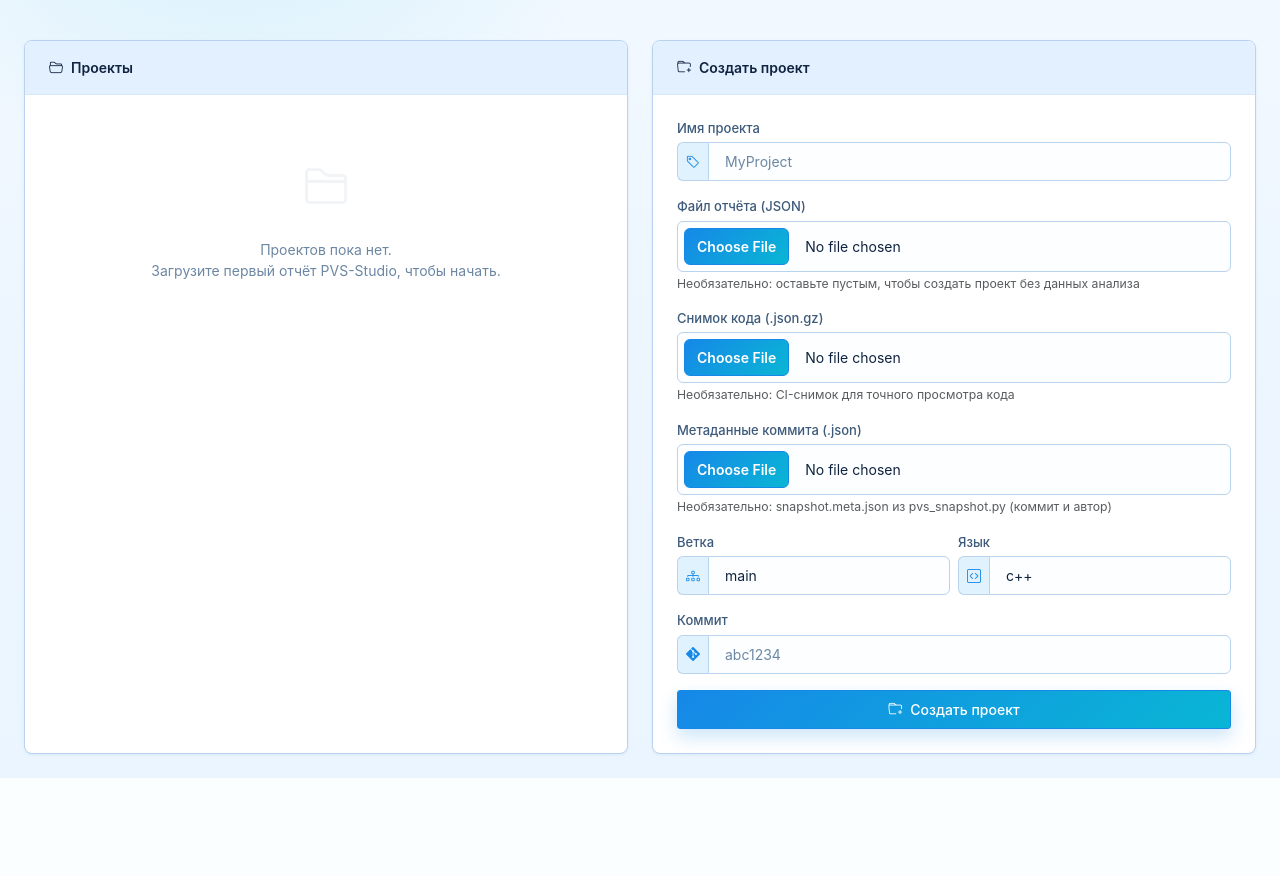
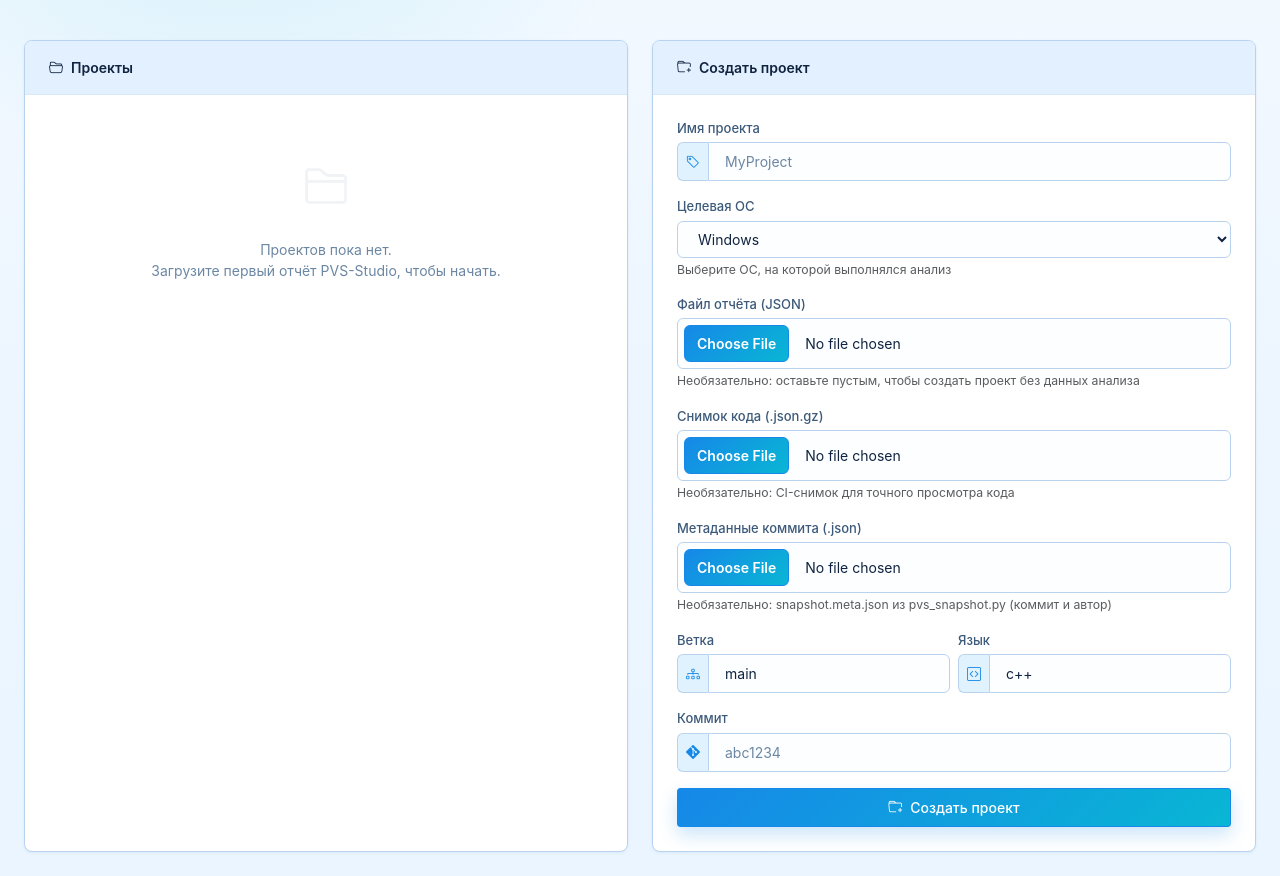
Before and after one commit to RioTwWks/PVS-Studio-Tracker, a FastAPI app: page / in a window 1280 px wide. Shown: the part 149-1025 px from the top of the page. Before the commit the page ends 927 px from the top, so only its background shows below. Run offline with FastAPI, Linux system fonts and the light colour scheme; the visitor is signed in with stand-in values (Sample User, id 1); data that the repository does not hold is empty; some libraries are stand-ins or nearby versions.

Commit message:
Add target platform selector to create-project form.
Co-authored-by: Cursor <cursoragent@cursor.com>

```diff
--- a/pvs_tracker/main.py
+++ b/pvs_tracker/main.py
@@ -360,6 +360,7 @@ async def create_project_ui(
     project_name: str = Form(...),
     branch: str = Form("main"),
     language: str = Form("c++"),
+    target_platform: str = Form("windows"),
     file: UploadFile = Form(None),
     code_snapshot: UploadFile = Form(None),
     commit_metadata: UploadFile = Form(None),
@@ -368,6 +369,9 @@ async def create_project_ui(
     _user: str = Depends(require_auth),
 ):
     """Create a project from the web UI, optionally with an initial report."""
+    from pvs_tracker.platforms import normalize_target_platform
+
+    platform = normalize_target_platform(target_platform)
     name = project_name.strip()
     if not name:
         projects = session.exec(select(Project).order_by(Project.name)).all()
@@ -394,10 +398,14 @@ async def create_project_ui(
                 commit_metadata=commit_metadata,
                 commit=commit,
                 branch=(branch or project.git_branch or "main").strip() or "main",
+                target_platform=platform,
                 session=session,
                 _user=_user,
             )
-        return RedirectResponse(url=f"/ui/projects/{project.id}/dashboard", status_code=303)
+        return RedirectResponse(
+            url=f"/ui/projects/{project.id}/dashboard?platform_filter={platform}",
+            status_code=303,
+        )
 
     default_branch = (branch or "main").strip() or "main"
     project = Project(name=name, language=language or "c++", git_branch=default_branch)
@@ -415,11 +423,15 @@ async def create_project_ui(
             commit_metadata=commit_metadata,
             commit=commit,
             branch=default_branch,
+            target_platform=platform,
             session=session,
             _user=_user,
         )
 
-    return RedirectResponse(url=f"/ui/projects/{project.id}/dashboard", status_code=303)
+    return RedirectResponse(
+        url=f"/ui/projects/{project.id}/dashboard?platform_filter={platform}",
+        status_code=303,
+    )
 
 
 @app.get("/ui/projects/{project_id}/dashboard", response_class=HTMLResponse)
--- a/pvs_tracker/templates/home.html
+++ b/pvs_tracker/templates/home.html
@@ -64,6 +64,16 @@
                     </div>
 
                     <div class="sq-form-group">
+                        <label class="sq-form-label" data-i18n="target_platform_label">Target Platform</label>
+                        <select name="target_platform" class="sq-select">
+                            <option value="windows" selected data-i18n="platform_windows">Windows</option>
+                            <option value="linux" data-i18n="platform_linux">Linux</option>
+                            <option value="macos" data-i18n="platform_macos">macOS</option>
+                        </select>
+                        <small class="text-muted" data-i18n="target_platform_hint">Used when uploading the initial PVS-Studio report</small>
+                    </div>
+
+                    <div class="sq-form-group">
                         <label class="sq-form-label" data-i18n="report_file_label">Report File (JSON)</label>
                         <input type="file" name="file" class="sq-input sq-file-input" accept=".json">
                         <small class="text-muted" data-i18n="report_file_hint">Optional: leave empty to create a project without analysis data</small>
```
